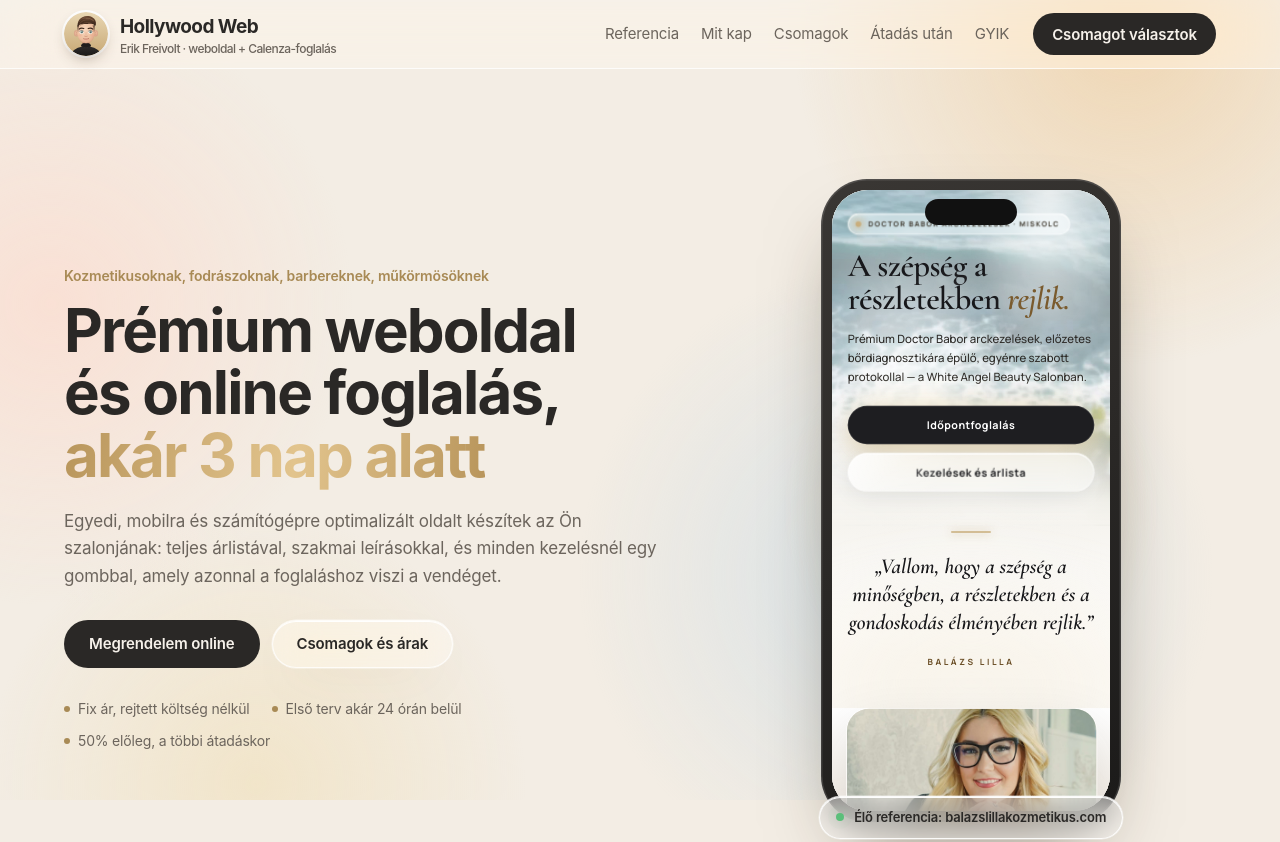
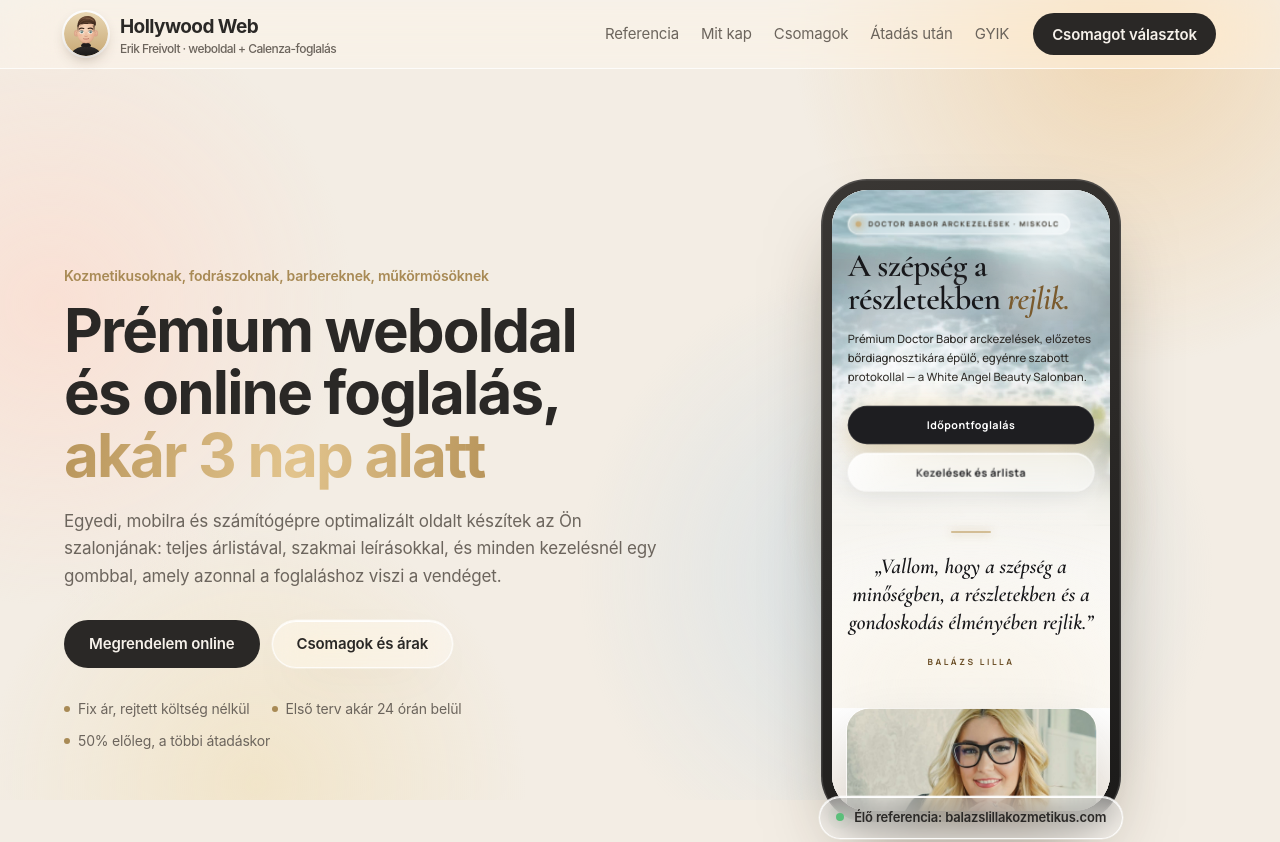
Before and after one commit to erikfreivolt/hollywoodweb, a plain HTML site: page index.html in a window 1280 px wide. Shown: the top 842 px of the page. Drawn offline with nearby package versions, Linux system fonts and the light colour scheme.

Commit message:
Telefonkép: kamerasziget eltávolítva
Co-Authored-By: Claude Opus 5.5 <noreply@anthropic.com>
Claude-Session: https://claude.ai/code/session_015MFy3wKJz9spm3fBY1GiHb

```diff
--- a/index.html
+++ b/index.html
@@ -76,7 +76,7 @@ nav .btn{min-height:42px;padding:0 18px}
 .stage{position:relative;display:grid;place-items:center;padding:20px 0}
 .stage::before{content:"";position:absolute;width:78%;aspect-ratio:1;border-radius:50%;background:radial-gradient(circle,light-dark(rgba(201,174,124,.45),rgba(210,180,126,.18)),transparent 68%);filter:blur(10px)}
 .phone{position:relative;width:min(300px,78vw);aspect-ratio:9/19.3;border-radius:46px;padding:11px;background:linear-gradient(150deg,#3a3734,#1b1a19);box-shadow:0 40px 80px -30px rgba(40,30,10,.55),inset 0 0 0 1.5px rgba(255,255,255,.12)}
-.phone::after{content:"";position:absolute;top:20px;left:50%;translate:-50% 0;width:92px;height:26px;border-radius:20px;background:#111;z-index:3}
+
 .screen{position:relative;height:100%;border-radius:36px;overflow:hidden;background:#f5efe6;color:#2a2826}
 .scroller{animation:scrollsite 22s ease-in-out infinite alternate}
 @keyframes scrollsite{0%,12%{transform:translateY(0)}88%,100%{transform:translateY(calc(-100% + 600px))}}
```
